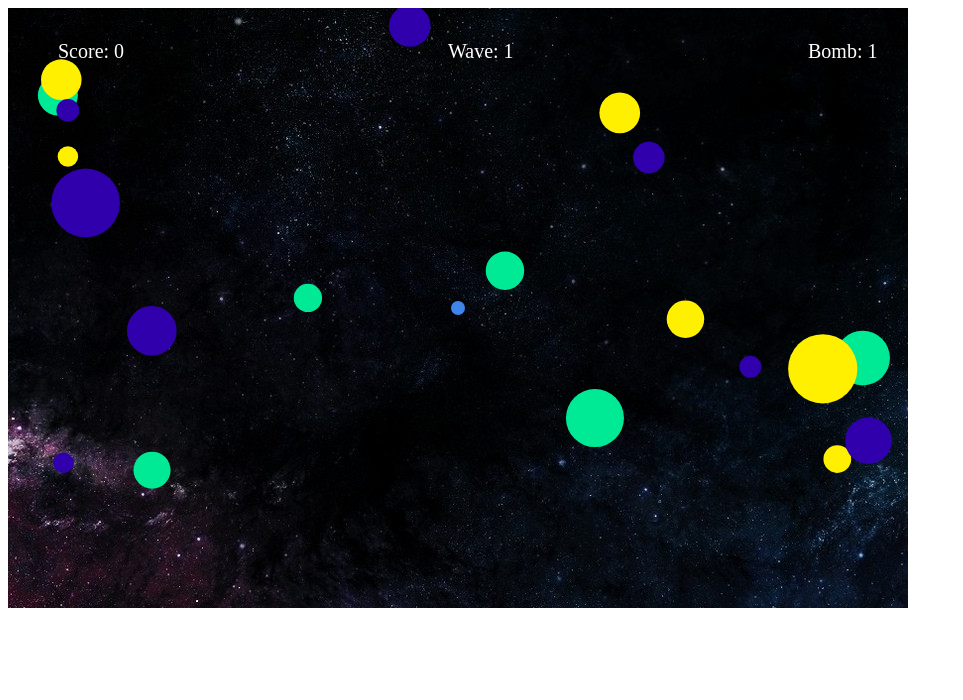
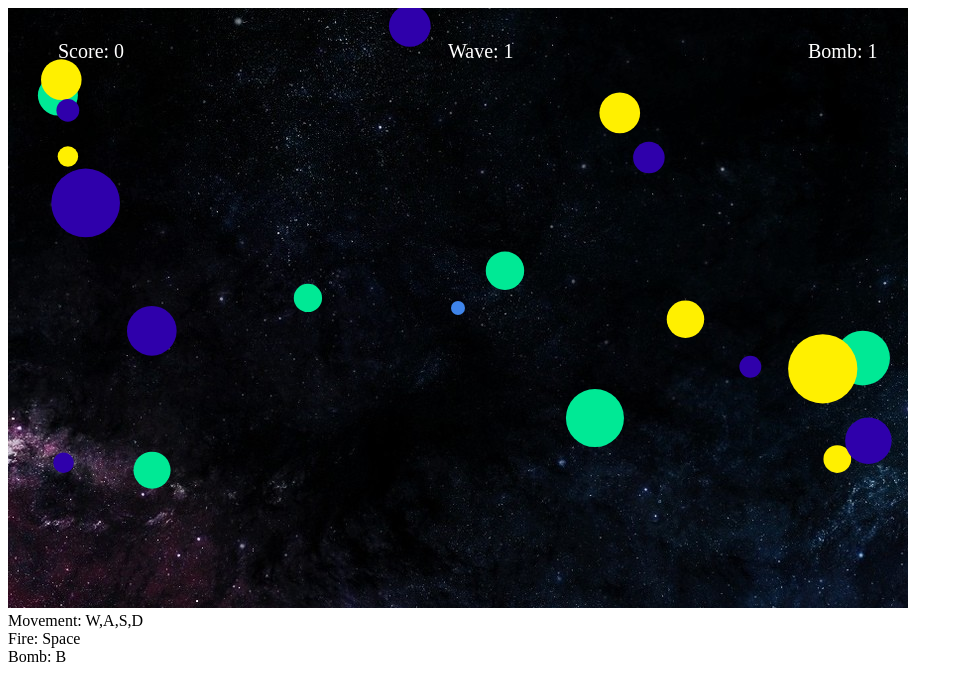
Before and after one commit to sezu/Asteroids, a plain HTML site: page index.html in a window 1280 px wide. Shown: the whole page, without its empty margins (0-963 px from the left). Drawn offline with Linux system fonts and the light colour scheme.

Commit message:
Add basic instuctions on html

```diff
--- a/index.html
+++ b/index.html
@@ -14,6 +14,10 @@
 </head>
 <body>
     <canvas width="900" height="600"></canvas>
+    <div>Movement: W,A,S,D</div>
+    <div>Fire: Space</div>
+    <div>Bomb: B</div>
+
     <script>
       var canvas = document.getElementsByTagName("canvas")[0];
       var ctx = canvas.getContext("2d")
```
